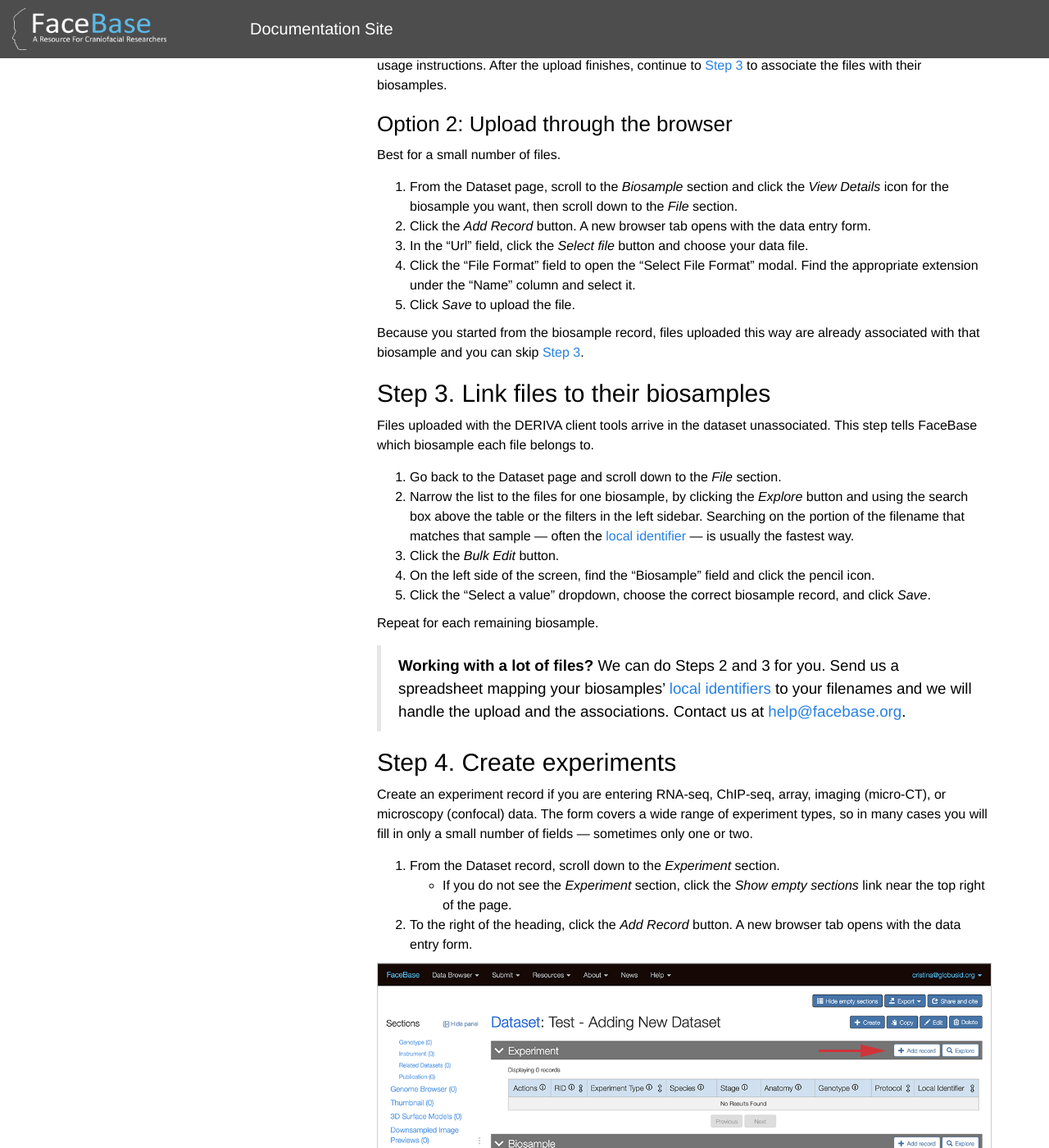
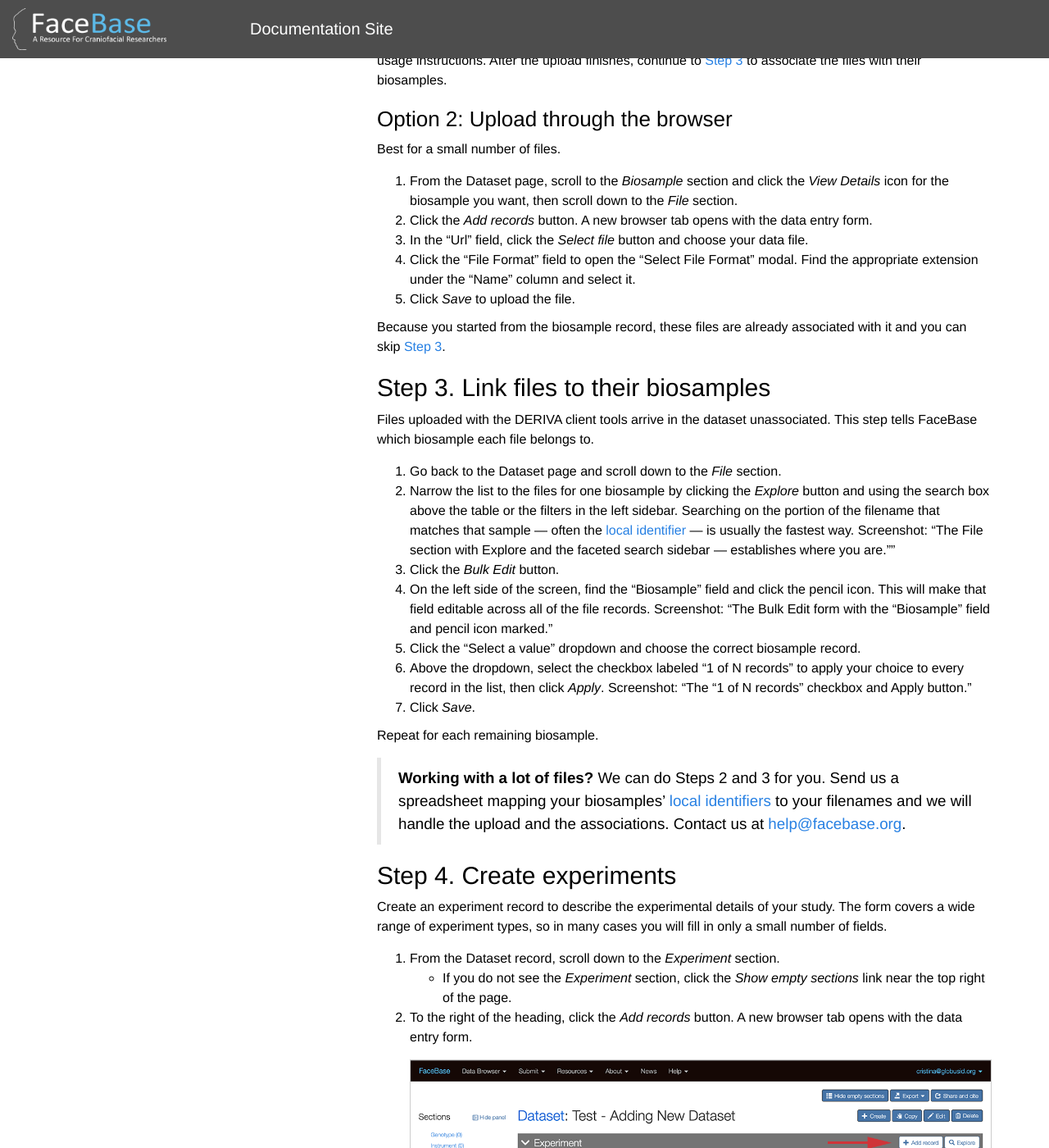
Before and after one commit to informatics-isi-edu/facebase-docs, a Jekyll site: the page built from docs/_docs/submitting/Describe-Experiments-and-Biosamples.md, in a window 1280 px wide and 1400 px high, scrolled down 3073 px. Shown: the whole window at 82% size. Built offline with Jekyll 4.4.1, drawn with Linux system fonts in a browser that asks for light colours; comment, search, counter and statistics services are not loaded; some of the changed text lies outside the part shown.

Commit message:
Text revisions after review

```diff
--- a/docs/_docs/submitting/Describe-Experiments-and-Biosamples.md
+++ b/docs/_docs/submitting/Describe-Experiments-and-Biosamples.md
@@ -22,9 +22,9 @@
 
 **Experiments** (also known as **assays**) represent an experiment at a fine-grained unit of detail. The record type broadly covers both "bioinformatics" (sequencing or array) and imaging (various forms of microscopy) assay types. An experiment is generally conducted on multiple biological replicates, and may reference another experiment as its control.
 
-**Local identifiers** let you reference your own laboratory's identification schema for your experiments and biosamples. Both forms include a "Local Identifier" field. These are useful for correlating FaceBase entries with your own records — for example, if someone using your data has a question, you can look the item up in your own records. They are also what we use to match your files to your biosamples if you ask us to automate that step.
+**Local identifiers** let you reference your own laboratory's identification schema for your experiments and biosamples. Both forms include a "Local Identifier" field. These are useful for correlating FaceBase entries with your own records. For example, if someone using your data has a question, you can look the item up in your own records. They are also key to matching your files to your biosamples.
 
-### The four steps {#the-four-steps}
+### The five steps {#the-five-steps}
 
 All of the instructions that follow assume you are [logged in to the FaceBase site](../Data-Submission-Process/#prerequisites-for-submitting-data).
 
@@ -32,17 +32,18 @@
 2. [Upload files](#upload-files) — in batch with the DERIVA client tools, or one at a time through the browser.
 3. [Link files to their biosamples](#link-files) so each file is associated with the sample it came from.
 4. [Create experiments](#create-experiments) to describe the experimental details, and link each biosample to its experiment.
+5. [Link a protocol](#link-protocol) to document how the experiment was performed.
 
 ## Step 1. Create biosamples {#create-biosamples}
 
 1. Go to the Dataset record.
 2. Scroll down the page to find the *Biosample* section.
     - If you do not see the *Biosample* section, click the *Show empty sections* link near the top right of the page.
-3. To the right of the *Biosample* heading, click the *Add Record* button. A new browser tab opens with the data entry form.
+3. To the right of the *Biosample* heading, click the *Add records* button. A new browser tab opens with the data entry form.
 
-  ![Add Biosample]({{ "/assets/img/add-biosample.png" | relative_url }})
+    ![Add Biosample]({{ "/assets/img/add-biosample.png" | relative_url }})
 
-  ![Biosample Form]({{ "/assets/img/biosample-form.png" | relative_url }})
+    ![Biosample Form]({{ "/assets/img/biosample-form.png" | relative_url }})
 
 4. Fill in the form as completely as possible for the fields relevant to your data. Leave the "Experiment" field blank — you will fill it in at [Step 4](#create-experiments), after your experiment records exist.
 5. When you are done, click the *Save* button in the upper right corner.
@@ -51,7 +52,7 @@
 
 ### Entering several biosamples at once {#multi-record-entry}
 
-You do not have to enter records one at a time. This also works for File and Experiment records.
+You do not have to enter records one at a time. The following method also works for File and Experiment records.
 
 1. From an existing record page, click the *Copy* button near the upper right. A new form opens with the same values as the record you copied.
 2. Click the *Clone* button in the upper right to add another data entry form each time you click. To add several at once, type a number in the field beside *Clone* before clicking. You can expand the form to up to 200 records at a time.
@@ -75,22 +76,27 @@
 Best for a small number of files.
 
 1. From the Dataset page, scroll to the *Biosample* section and click the *View Details* icon for the biosample you want, then scroll down to the *File* section.
-2. Click the *Add Record* button. A new browser tab opens with the data entry form.
+2. Click the *Add records* button. A new browser tab opens with the data entry form.
 3. In the "Url" field, click the *Select file* button and choose your data file.
 4. Click the "File Format" field to open the "Select File Format" modal. Find the appropriate extension under the "Name" column and select it.
 5. Click *Save* to upload the file.
 
-Because you started from the biosample record, files uploaded this way are already associated with that biosample and you can skip [Step 3](#link-files).
+Because you started from the biosample record, these files are already associated with it and you can skip [Step 3](#link-files).
 
 ## Step 3. Link files to their biosamples {#link-files}
 
 Files uploaded with the DERIVA client tools arrive in the dataset unassociated. This step tells FaceBase which biosample each file belongs to.
 
 1. Go back to the Dataset page and scroll down to the *File* section.
-2. Narrow the list to the files for one biosample, by clicking the *Explore* button and using the search box above the table or the filters in the left sidebar. Searching on the portion of the filename that matches that sample — often the [local identifier](#which-path) — is usually the fastest way.
+2. Narrow the list to the files for one biosample by clicking the *Explore* button and using the search box above the table or the filters in the left sidebar. Searching on the portion of the filename that matches that sample — often the [local identifier](#which-path) — is usually the fastest way.
+    Screenshot: "The File section with Explore and the faceted search sidebar — establishes where you are.""
 3. Click the *Bulk Edit* button.
-4. On the left side of the screen, find the "Biosample" field and click the pencil icon.
-5. Click the "Select a value" dropdown, choose the correct biosample record, and click *Save*.
+4. On the left side of the screen, find the "Biosample" field and click the pencil icon. This will make that field editable across all of the file records.
+    Screenshot: "The Bulk Edit form with the "Biosample" field and pencil icon marked."
+5. Click the "Select a value" dropdown and choose the correct biosample record.
+6. Above the dropdown, select the checkbox labeled "1 of N records" to apply your choice to every record in the list, then click *Apply*.
+    Screenshot: "The "1 of N records" checkbox and Apply button."
+7. Click *Save*.
 
 Repeat for each remaining biosample.
 
@@ -98,19 +104,18 @@
 
 ## Step 4. Create experiments {#create-experiments}
 
-Create an experiment record if you are entering RNA-seq, ChIP-seq, array, imaging (micro-CT), or microscopy (confocal) data. The form covers a wide range of experiment types, so in many cases you will fill in only a small number of fields — sometimes only one or two.
+Create an experiment record to describe the experimental details of your study. The form covers a wide range of experiment types, so in many cases you will fill in only a small number of fields.
 
 1. From the Dataset record, scroll down to the *Experiment* section.
     - If you do not see the *Experiment* section, click the *Show empty sections* link near the top right of the page.
-2. To the right of the heading, click the *Add Record* button. A new browser tab opens with the data entry form.
+2. To the right of the heading, click the *Add records* button. A new browser tab opens with the data entry form.
 
-![Add Experiment]({{ "/assets/img/add-experiment.png" | relative_url }})
+    ![Add Experiment]({{ "/assets/img/add-experiment.png" | relative_url }})
 
-![Experiment Form - Sequencing]({{ "/assets/img/experiment-form-seq.png" | relative_url }})
+    ![Experiment Form - Sequencing]({{ "/assets/img/experiment-form-seq.png" | relative_url }})
 
 3. Fill in the form as completely as possible for the fields relevant to your data. The example above shows a hypothetical RNA-seq experiment; many fields are left blank because they do not apply to that experiment type.
-4. Link the experiment to a protocol. See [Linking an experiment to a protocol](#link-protocol) below.
-5. Click *Save*. You will see the newly entered experiment information.
+4. Click *Save*. You will see the newly entered experiment information.
 
 ### Link each biosample to its experiment {#link-biosamples-to-experiments}
 
@@ -121,32 +126,29 @@
 3. Click the "Experiment" dropdown and choose the experiment the sample belongs to.
 4. Click *Save*.
 
-### Linking an experiment to a protocol {#link-protocol}
+## Step 5. Link an experiment to a protocol {#link-protocol}
 
-On the experiment form, click the "Protocol" field to open the "Select Protocol" modal.
+Linking a protocol tells others exactly how the experiment was performed, which is often what makes your data reusable.
 
-![Link Experiment to Protocol]({{ "/assets/img/link-experiment-to-protocol.png" | relative_url }})
+1. From the Dataset page, scroll down to the *Experiment* section and click the *View Details* icon.
+2. On the experiment record, find the "Protocols" field and click *Link records*. This opens the "Select Protocol" modal. If your protocol is already in the system, select it.
+  ![Link Experiment to Protocol]({{ "/assets/img/link-experiment-to-protocol.png" | relative_url }})
+3. If your protocol is not already in the system, create a new protocol: Click the *Create new* button. A new browser tab opens, where you can add the protocol in one of three ways:
+    1. Fill in the "Description" field with the protocol information for online display,
+    2. Enter a link to an existing online source in the "URL" field, or
+    3. Upload a file (PDF, Word document, etc.) by clicking *Select File* at the "Protocol Document" field.
+    ![Create Protocol]({{ "/assets/img/create-protocol.png" | relative_url }})
+    4. Click *Save*. Close the tab and return to the "Select Protocol" modal to select the protocol record you just created.
 
-From there you can either:
+## Enhancer reporter records {#enhancer-records}
 
-- **Select an existing protocol.** Search for a protocol already in the system and select it.
-- **Create a new protocol.** Click the *Create New* button. A new browser tab opens, where you can:
-    - Fill in the fields with the protocol information for online display,
-    - Enter a link to an existing online source in the "Protocol Uri" field, or
-    - Upload a file (PDF, Word document, etc.) by clicking *Select File* at the "File Url" field.
-
-    Click *Save* to see the information you entered, then close the tab and return to the "Select Protocol" modal to select the protocol record you just created.
-
-![Create Protocol]({{ "/assets/img/create-protocol.png" | relative_url }})
-
-## Clinical and enhancer reporter records {#other-assay-types}
-
-Clinical assays and enhancer reporter assays are entered directly on the Dataset record and do not use the four-step workflow above.
+Enhancer reporter assays are entered directly on the Dataset record and do not use the five-step workflow above.
 
 1. Go to the Dataset record.
-2. Scroll down to the *Enhancer Reporter Assay* or *Clinical Assay* section and click the *Add Record* button. A new browser tab opens with the data entry form.
-3. Fill in the details as completely as possible and click *Save*.
+2. Scroll down to the *Enhancer Reporter Assay* section and click *Add records*. A new modal window opens where you can select existing records in the system. To create a new record, go to the next step.
+3. Click *Create new*. A new browser tab opens with the data entry form.
+4. Fill in the details as completely as possible and click *Save*.
 
 ## What happens next
 
-When your biosamples, files, and experiments are entered and linked, review your dataset record for completeness and then [email us to let us know it is ready for review at help@facebase.org](mailto:help@facebase.org).
+When your biosamples, files, and experiments are entered and linked, review your dataset record for completeness and then [email us](mailto:help@facebase.org) to let us know it is ready for review.
```
Also changed, not shown: other parts of docs/_docs/submitting/Describe-Experiments-and-Biosamples.md (+2 -2 lines).
